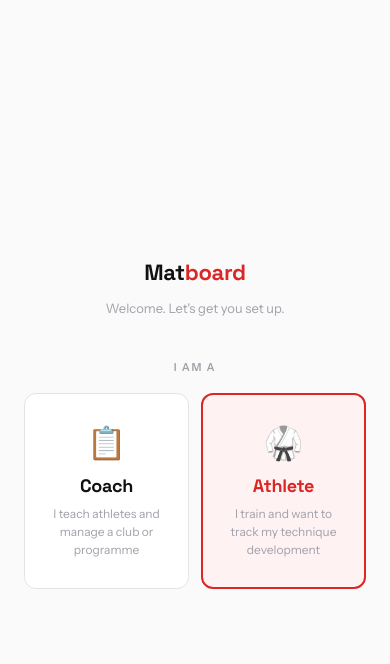
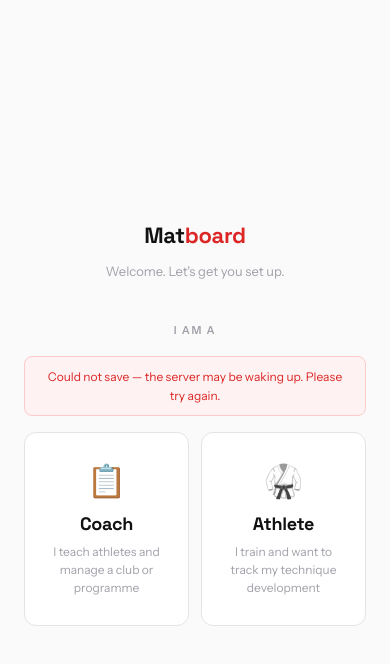
Before and after one commit to Acerrimus/MatBoard, a React app in the folder frontend/: page /onboarding in a window 390 px wide. Both pictures are taken after a click on the button 283 px from the left and 490 px from the top of the page. Shown: the top 664 px of the page. Built offline with nearby package versions, Linux system fonts and the light colour scheme; no server answers; the HTML template or start-up script is replaced by a standard one.

Commit message:
fix: deal with empty loading screen on mobile

```diff
--- a/frontend/src/context/AuthContext.jsx
+++ b/frontend/src/context/AuthContext.jsx
@@ -6,7 +6,7 @@ const AuthContext = createContext(null)
 export function AuthProvider({ children }) {
   const [user, setUser]       = useState(null)
   const [session, setSession] = useState(null)
-  const [profile, setProfile] = useState(undefined) // undefined = not yet fetched, null = confirmed no profile
+  const [profile, setProfile] = useState(undefined)
   const [loading, setLoading] = useState(true)
 
   const fetchProfile = useCallback(async (userId) => {
@@ -24,30 +24,27 @@ export function AuthProvider({ children }) {
   }, [user, fetchProfile])
 
   useEffect(() => {
-    // Step 1: wire up the listener FIRST so we don't miss events
-    // NOTE: onAuthStateChange does NOT call setLoading(false) —
-    // that's owned entirely by getSession below.
-    const { data: { subscription } } = supabase.auth.onAuthStateChange(async (_event, session) => {
-      setSession(session)
-      setUser(session?.user ?? null)
-      await fetchProfile(session?.user?.id)
-      // No setLoading(false) here — avoids the race where loading goes false
-      // before getSession's fetchProfile has resolved on initial load.
-    })
+    // Use ONLY onAuthStateChange — it fires INITIAL_SESSION on page load
+    // with the restored session, so we never need getSession separately.
+    // This eliminates the dual-fetch race entirely.
+    const { data: { subscription } } = supabase.auth.onAuthStateChange(
+      async (event, session) => {
+        setSession(session)
+        setUser(session?.user ?? null)
+        await fetchProfile(session?.user?.id)
 
-    // Step 2: one-shot initial load — this drives the loading state
-    const timeout = setTimeout(() => {
-      setProfile(prev => prev === undefined ? null : prev)
-      setLoading(false)
-    }, 8000)
+        // Only set loading=false after the INITIAL_SESSION event resolves.
+        // Subsequent events (SIGNED_IN, SIGNED_OUT, TOKEN_REFRESHED) don't
+        // touch loading.
+        if (event === 'INITIAL_SESSION') {
+          setLoading(false)
+        }
+      }
+    )
 
-    supabase.auth.getSession().then(async ({ data: { session } }) => {
-      clearTimeout(timeout)
-      setSession(session)
-      setUser(session?.user ?? null)
-      await fetchProfile(session?.user?.id)
-      setLoading(false)  // only set here, after profile is fetched
-    })
+    // Fallback: if INITIAL_SESSION never fires (e.g. network issue),
+    // unblock after 10s. Don't reset profile — just unblock loading.
+    const timeout = setTimeout(() => setLoading(false), 10000)
 
     return () => { subscription.unsubscribe(); clearTimeout(timeout) }
   }, [fetchProfile])
--- a/frontend/src/pages/OnboardingPage.jsx
+++ b/frontend/src/pages/OnboardingPage.jsx
@@ -8,10 +8,12 @@ export default function OnboardingPage() {
   const navigate = useNavigate()
   const [loading, setLoading] = useState(false)
   const [selected, setSelected] = useState(null)
+  const [error, setError] = useState(null)
 
   const handleSelect = async (role) => {
     setSelected(role)
     setLoading(true)
+    setError(null)
     try {
       await setMyRole(role)
       setProfile(prev => ({ ...prev, role }))
@@ -22,7 +24,8 @@ export default function OnboardingPage() {
       }
     } catch (e) {
       console.error('Failed to set role:', e)
-    } finally {
+      setError('Could not save — the server may be waking up. Please try again.')
+      setSelected(null)
       setLoading(false)
     }
   }
@@ -71,6 +74,21 @@ export default function OnboardingPage() {
           I am a
         </div>
 
+        {error && (
+          <div style={{
+            background: 'var(--accent-soft)',
+            border: '0.5px solid var(--border-accent)',
+            borderRadius: 'var(--radius-md)',
+            padding: '10px 14px',
+            fontSize: 12,
+            color: 'var(--accent)',
+            marginBottom: 16,
+            textAlign: 'center',
+          }}>
+            {error}
+          </div>
+        )}
+
         <div style={{ display: 'grid', gridTemplateColumns: '1fr 1fr', gap: 12 }}>
           <RoleCard
             role="coach"
@@ -91,6 +109,17 @@ export default function OnboardingPage() {
             onSelect={handleSelect}
           />
         </div>
+
+        {loading && (
+          <div style={{
+            textAlign: 'center',
+            marginTop: 20,
+            fontSize: 12,
+            color: 'var(--text-muted)',
+          }}>
+            This may take a moment if the server is waking up…
+          </div>
+        )}
       </div>
     </div>
   )
```
